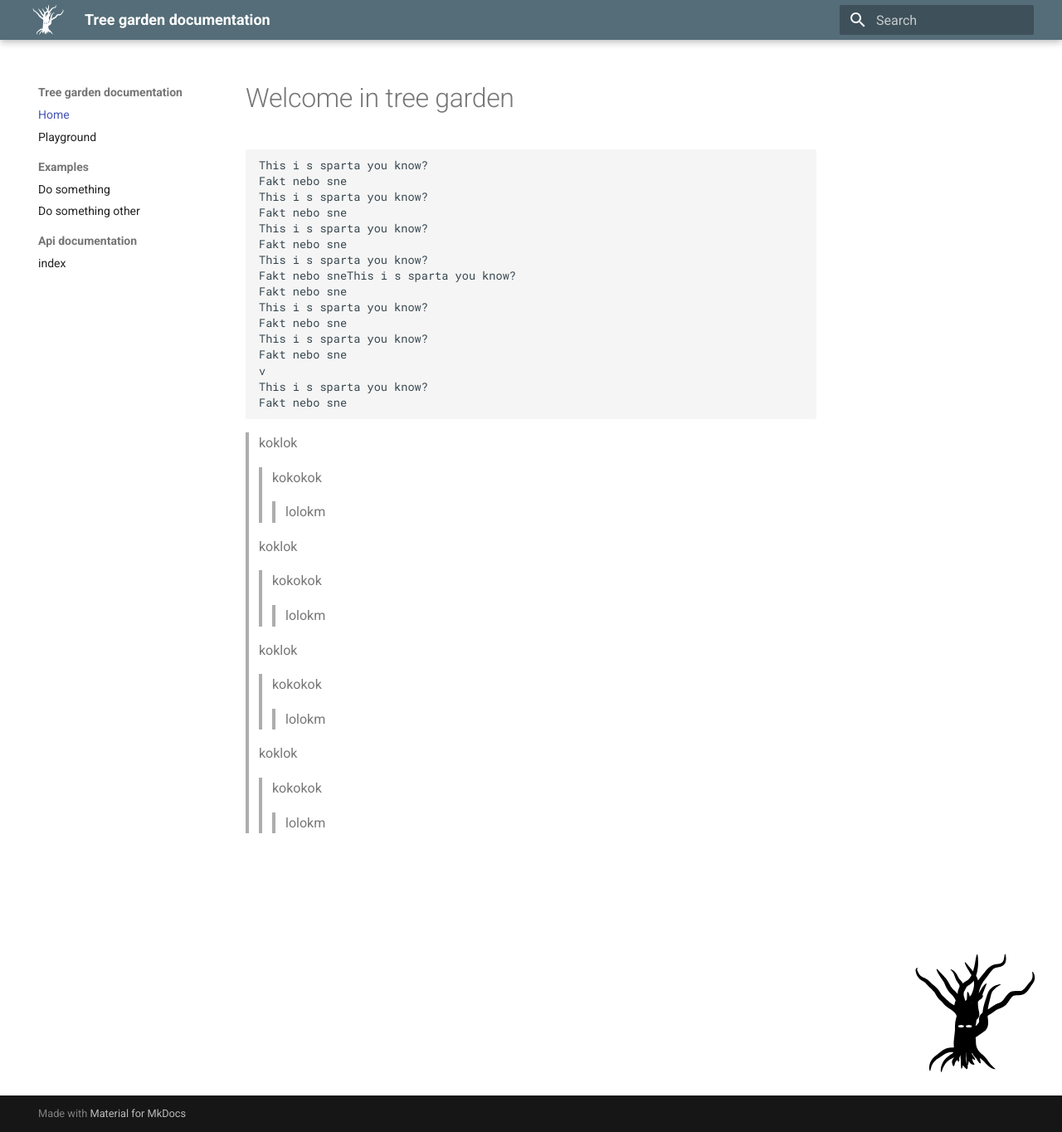
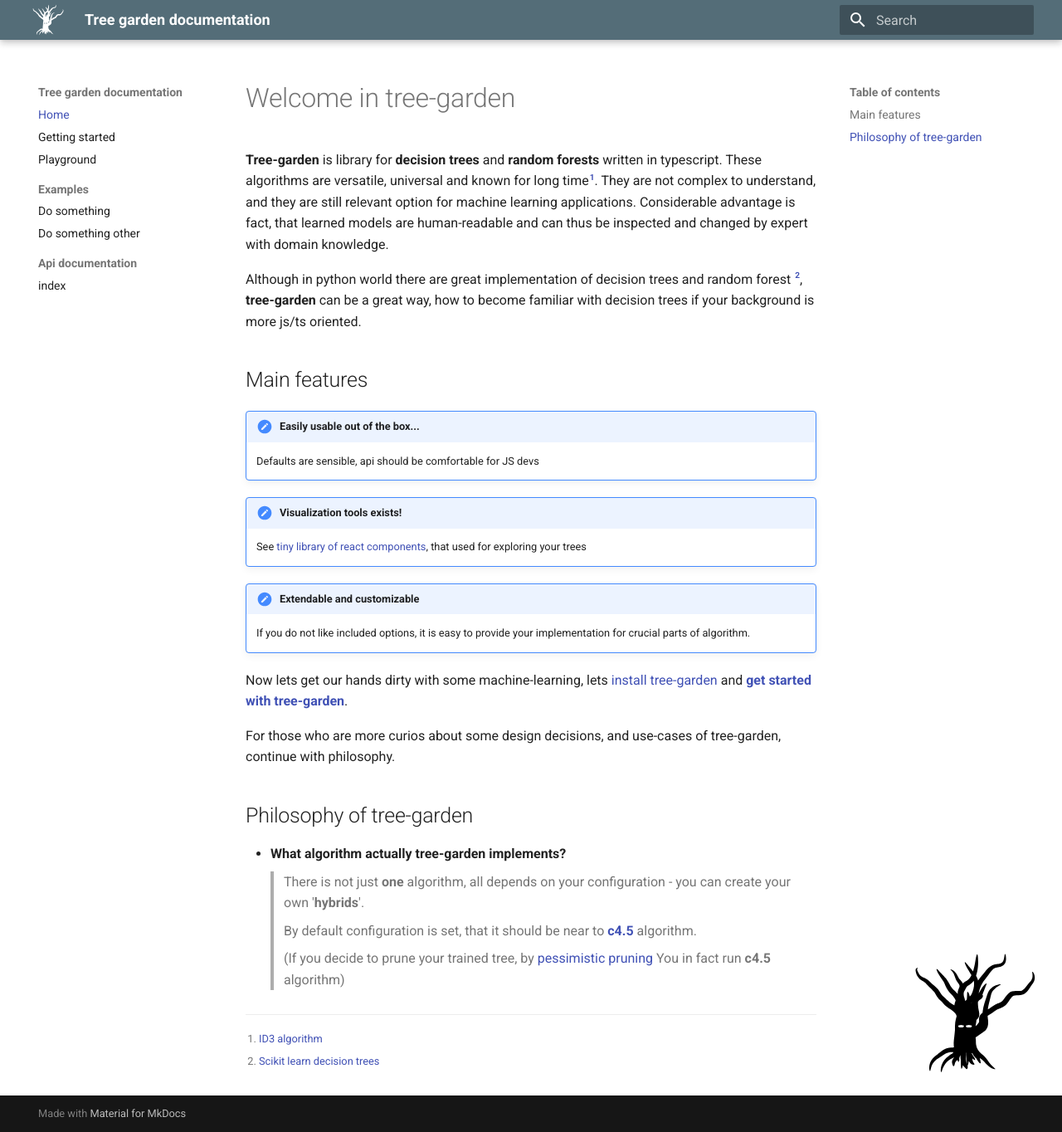
Before and after one commit to miob-miob/treeGarden, an MkDocs documentation site: the page built from docs/pages/index.md, in a window 1280 px wide and 1364 px high. Shown: the whole window at 83% size. Built offline with MkDocs 1.6.1 and Material for MkDocs 9.7.7, drawn with Linux system fonts in a browser that asks for light colours.

````diff
--- a/docs/mkdocs.yml
+++ b/docs/mkdocs.yml
@@ -5,6 +5,7 @@ site_author: miob
 # main structure of docs
 nav:
   - Home: index.md
+  - Getting started: gettingStarted.md
   - Playground: playground.md # hide later
   - Examples:
     - Do  something: examples/example1.md
@@ -82,6 +83,10 @@ markdown_extensions:
           class: mermaid
           format: !!python/name:pymdownx.superfences.fence_code_format
 
+  - pymdownx.tasklist:
+      custom_checkbox: true
+  - def_list
+
   #mathjax setting
   - pymdownx.arithmatex:
       generic: true
--- a/docs/pages/index.md
+++ b/docs/pages/index.md
@@ -1,39 +1,48 @@
-# Welcome in tree garden
+# Welcome in tree-garden
 
 
-```
-This i s sparta you know?
-Fakt nebo sne
-This i s sparta you know?
-Fakt nebo sne
-This i s sparta you know?
-Fakt nebo sne
-This i s sparta you know?
-Fakt nebo sneThis i s sparta you know?
-Fakt nebo sne
-This i s sparta you know?
-Fakt nebo sne
-This i s sparta you know?
-Fakt nebo sne
-v
-This i s sparta you know?
-Fakt nebo sne
+**Tree-garden** is library for **decision trees** and **random forests** written in typescript.
+These algorithms are versatile, universal and known for long time[^1]. They are not complex to understand, and
+they are still relevant option for machine learning applications. Considerable advantage is fact, that
+learned models are human-readable and can thus be inspected and changed by expert with domain knowledge.
 
 
-```
+Although in python world there are great implementation of decision trees and random forest [^2], **tree-garden**
+can be a great way, how to become familiar with decision trees if your background is more js/ts oriented.
 
-> koklok
-> > kokokok
-> > > lolokm
+## Main features
 
-> koklok
-> > kokokok
-> > > lolokm
+!!! important "Easily usable out of the box..."
+    Defaults are sensible, api should be comfortable for JS devs
 
-> koklok
-> > kokokok
-> > > lolokm
+!!! important "Visualization tools exists!"
+    See [tiny library of react components](https://github.com/miob-miob/treeGardenVisualization), that used for exploring your trees
 
-> koklok
-> > kokokok
-> > > lolokm
+!!! important "Extendable and customizable"
+    If you do not like included options, it is easy to provide your implementation for crucial parts of algorithm.
+
+
+
+Now lets get our hands dirty with some machine-learning, lets [install tree-garden](./gettingStarted.md#installation) and [**get
+started with tree-garden**](./gettingStarted.md).
+
+
+
+For those who are more curios about some design decisions, and use-cases of tree-garden,
+continue with philosophy.
+
+## Philosophy of tree-garden
+
+- **What algorithm actually tree-garden implements?**
+> There is not just **one** algorithm, all depends on your configuration - you can create your own '**hybrids**'.
+>
+> By default configuration is set, that it should be near to [**c4.5**](https://en.wikipedia.org/wiki/C4.5_algorithm) algorithm.
+>
+> (If you decide to prune your trained tree, by [pessimistic pruning](./api/modules/prune.md#getprunedtreebypessimisticpruning)
+> You in fact run **c4.5** algorithm)
+
+
+
+
+[^1]: [ID3 algorithm](https://hunch.net/~coms-4771/quinlan.pdf)
+[^2]: [Scikit learn decision trees](https://scikit-learn.org/stable/modules/tree.html)
````
Also changed, not shown: docs/pages/gettingStarted.md (added, +15 -0 lines), docs/pages/playground.md (+9 -2 lines).
